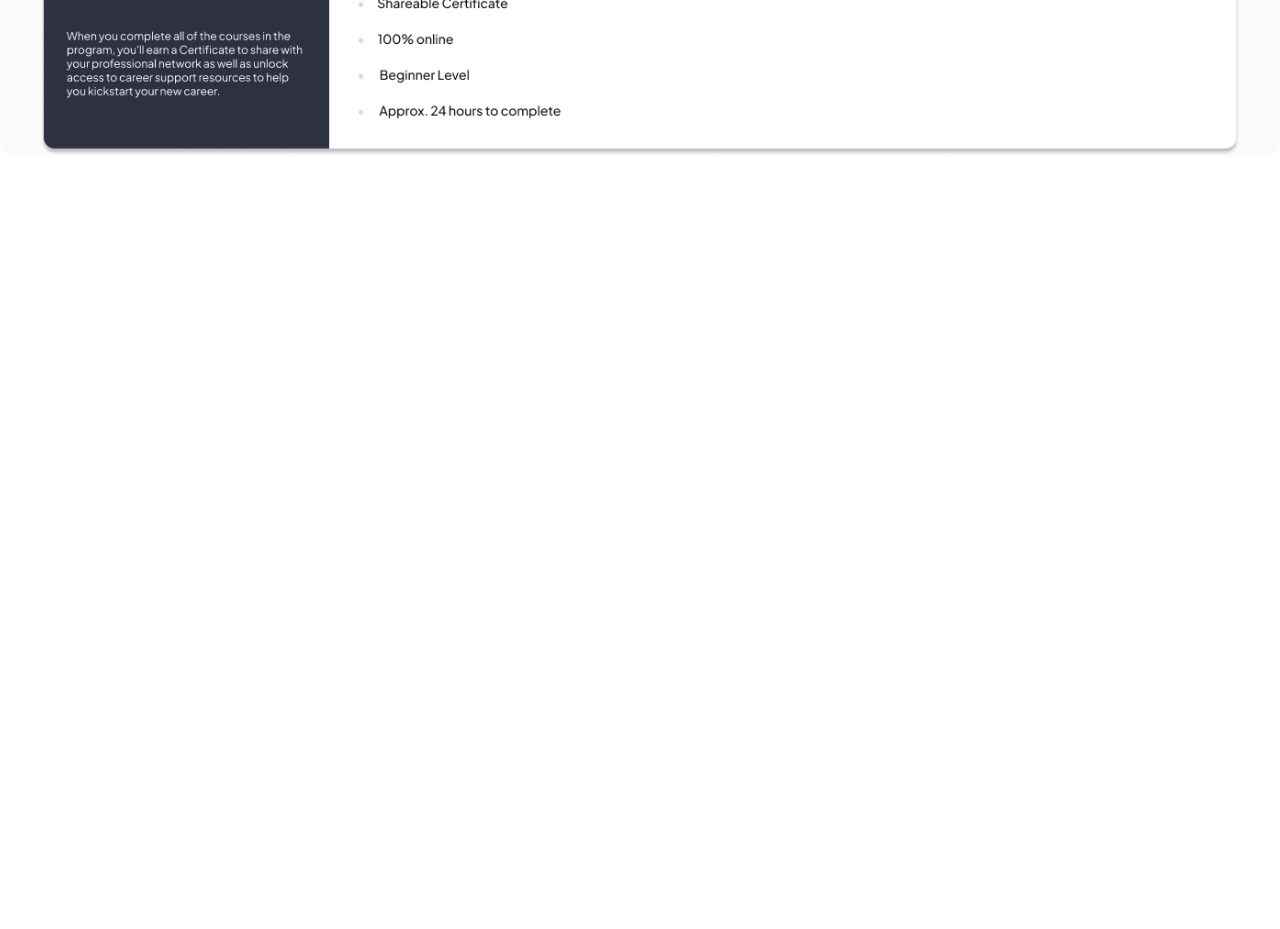
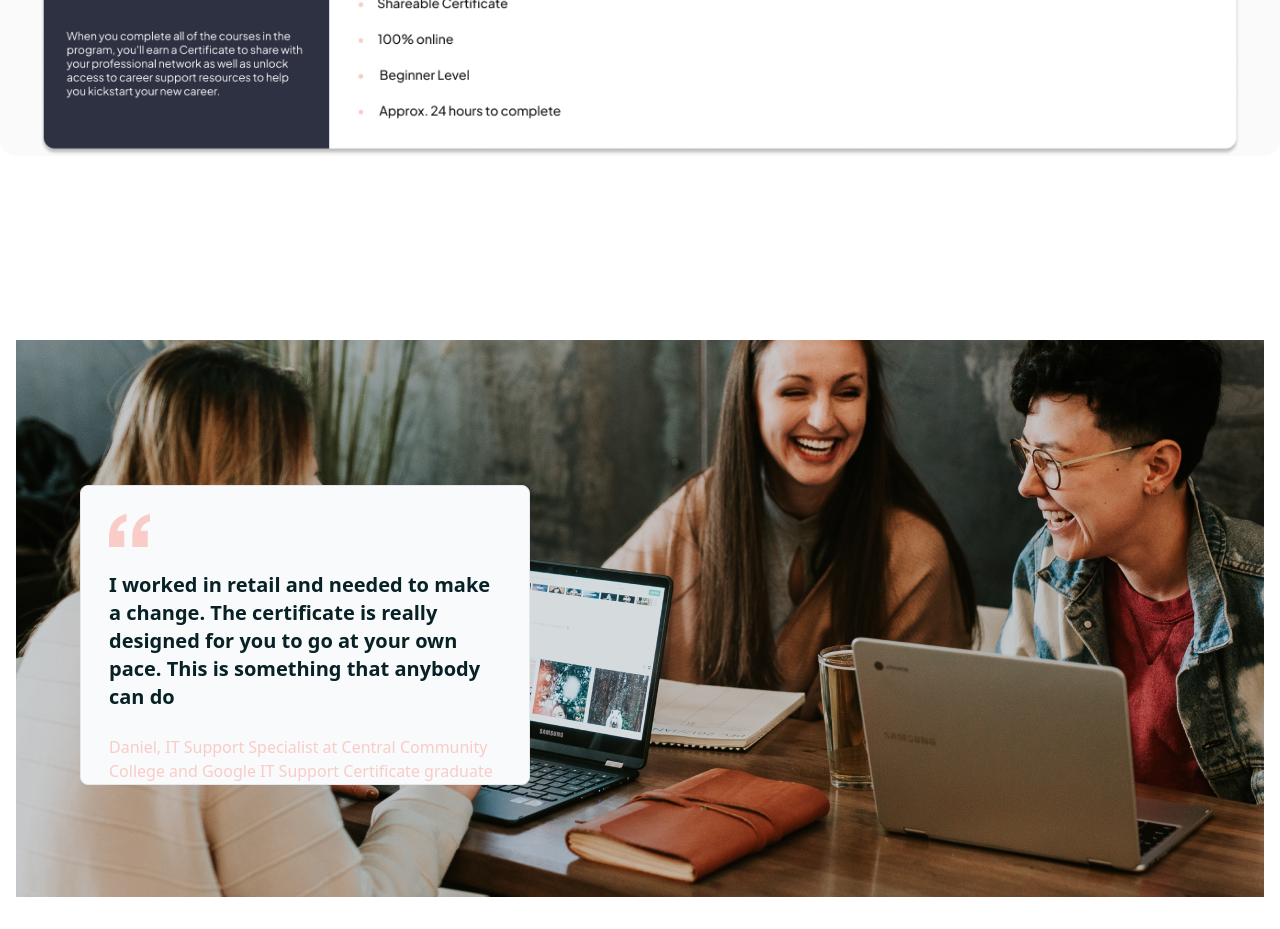
Before and after one commit to With-chomok/tailwind_asignment, a website built with Vite: page index.html in a window 1280 px wide. Shown: the part 7669-8598 px from the top of the page. Before the commit the page ends 7969 px from the top, so only its background shows below. Built offline with nearby package versions, Linux system fonts and the light colour scheme.

Commit message:
work and support section

```diff
--- a/index.html
+++ b/index.html
@@ -290,5 +290,21 @@
     </section>
 
 </section>
+
+<!-- work and support section -->
+<section class="container mx-auto mb-8   px-0 md:px-4 pt-10 ">
+    <div class="container mx-auto bg-[url('./assets/back.png')] w-cover h-[400px] md:h-[557px] relative">
+        <div class="z-10 border md:h-[300px] md:w-[450px] bg-slate-50   md:absolute md:bottom-28 md:left-16 rounded-lg md:p-7 p-3 space-y-6 ">
+            <img src="./assets/qutatuion.png" alt="">
+
+            <h3 class="text-[#072125] md:font-bold md:text-xl">I worked in retail and needed to make a change. The certificate is really designed for you to go at your own pace. This is something that anybody can do</h3>
+
+            <p class="text-[#F9CCC7] md:text-base">Daniel, IT Support Specialist at Central Community College and Google IT Support Certificate graduate</p>
+
+        </div>
+
+
+
+    </div>
   </body>
 </html>
```
